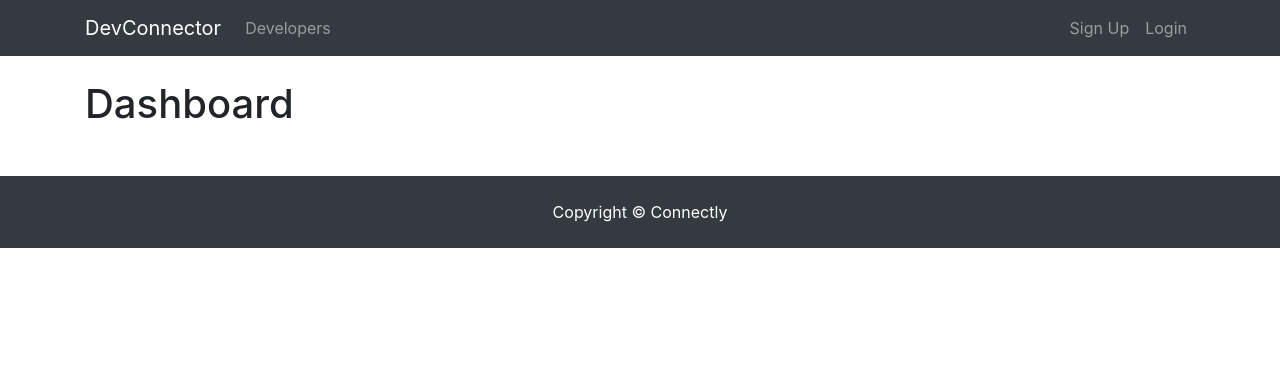
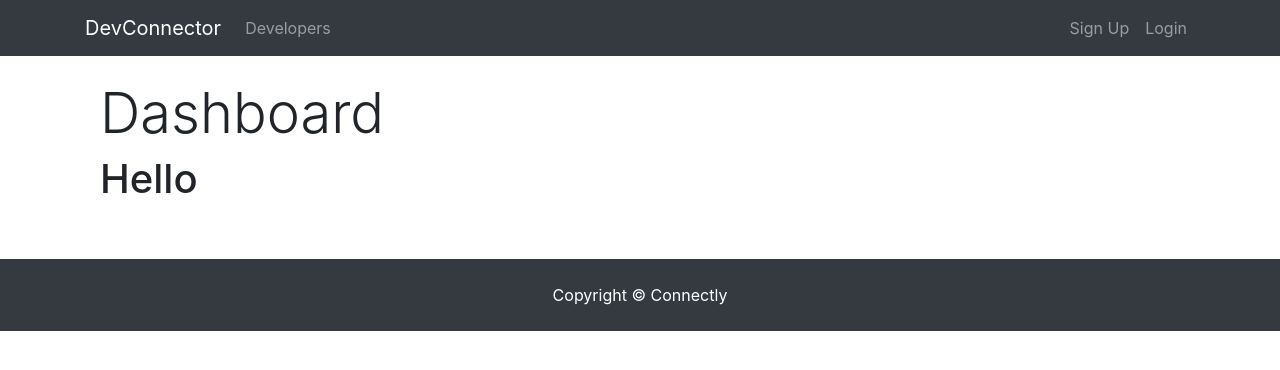
Before and after one commit to s777610/connectly-full-stack, a React (Create React App) app in the folder client/: page /dashboard in a window 1280 px wide. Shown: the top 370 px of the page. Built offline with nearby package versions, Linux system fonts and the light colour scheme; no server answers.

Commit message:
add spinner

```diff
--- /dev/null
+++ b/client/src/components/common/Spinner.js
@@ -0,0 +1,14 @@
+import React from "react";
+import spinner from "./spinner.gif";
+
+export default () => {
+  return (
+    <div>
+      <img
+        src={spinner}
+        style={{ width: "200px", margin: "auto", display: "block" }}
+        alt="Loading ..."
+      />
+    </div>
+  );
+};
--- a/client/src/components/dashboard/Dashboard.js
+++ b/client/src/components/dashboard/Dashboard.js
@@ -2,6 +2,7 @@
 import PropTypes from "prop-types";
 import { connect } from "react-redux";
 import { getCurrentProfile } from "../../actions/profileActions";
+import Spinner from "../common/Spinner";
 
 class Dashboard extends Component {
   componentDidMount() {
@@ -9,15 +10,44 @@
   }
 
   render() {
+    const { user } = this.props.auth;
+    const { profile, loading } = this.props.profile;
+
+    let dashboardContent;
+
+    if (profile === null || loading) {
+      dashboardContent = <Spinner />;
+    } else {
+      dashboardContent = <h1>Hello</h1>;
+    }
+
     return (
-      <div>
-        <h1>Dashboard</h1>
+      <div className="dashboard">
+        <div className="container">
+          <div className="row">
+            <div className="col-md-12">
+              <h1 className="display-4">Dashboard</h1>
+              {dashboardContent}
+            </div>
+          </div>
+        </div>
       </div>
     );
   }
 }
 
+Dashboard.propTypes = {
+  getCurrentProfile: PropTypes.func.isRequired,
+  auth: PropTypes.object.isRequired,
+  profile: PropTypes.object.isRequired
+};
+
+const mapStateToProps = state => ({
+  profile: state.profile,
+  auth: state.auth
+});
+
 export default connect(
-  null,
+  mapStateToProps,
   { getCurrentProfile }
 )(Dashboard);
```
Also changed, not shown: client/src/actions/profileActions.js (+1 -6 lines), client/src/components/common/spinner.gif (added).
